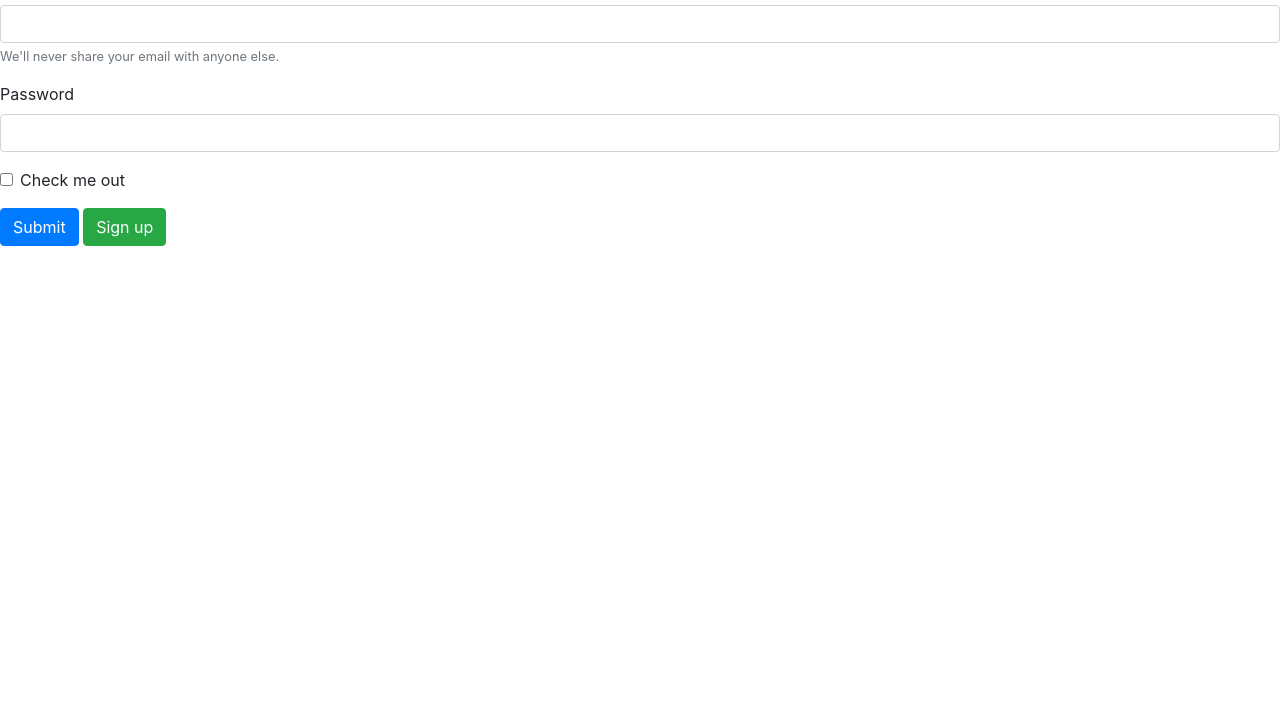
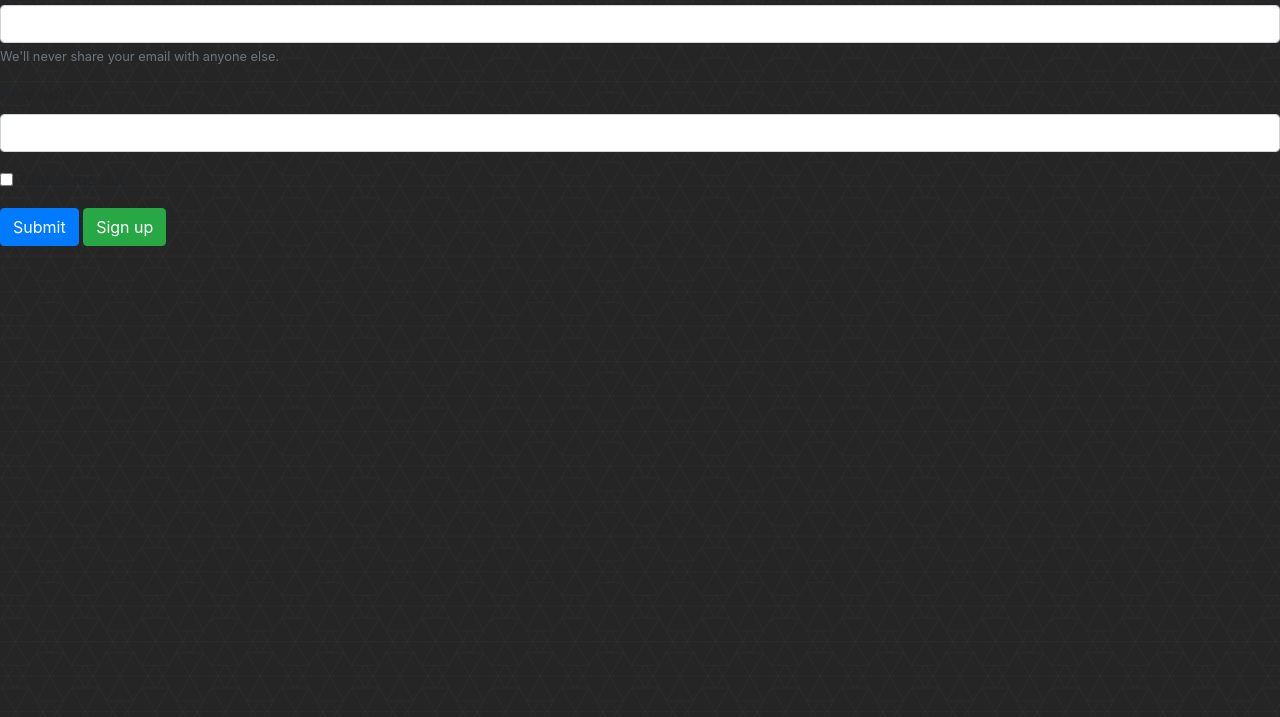
Before and after one commit to code-guy21/Slaps, a plain HTML site: page login.html in a window 1280 px wide. Shown: the part 83-800 px from the top of the page. Drawn offline with nearby package versions, Linux system fonts and the light colour scheme.

Commit message:
added background -fixed

```diff
--- a/login.html
+++ b/login.html
@@ -5,7 +5,7 @@
     <meta name="viewport" content="width=device-width, initial-scale=1.0">
     <title>Slaps!</title>
     <link rel="stylesheet" href="https://stackpath.bootstrapcdn.com/bootstrap/4.4.1/css/bootstrap.min.css" integrity="sha384-Vkoo8x4CGsO3+Hhxv8T/Q5PaXtkKtu6ug5TOeNV6gBiFeWPGFN9MuhOf23Q9Ifjh" crossorigin="anonymous">
-    <link rel="stylesheet" href="./assets/images/login_background.png">
+    <link rel="stylesheet" href="./assets/style.css">
 </head>
 <body>
     <header></header>
```
